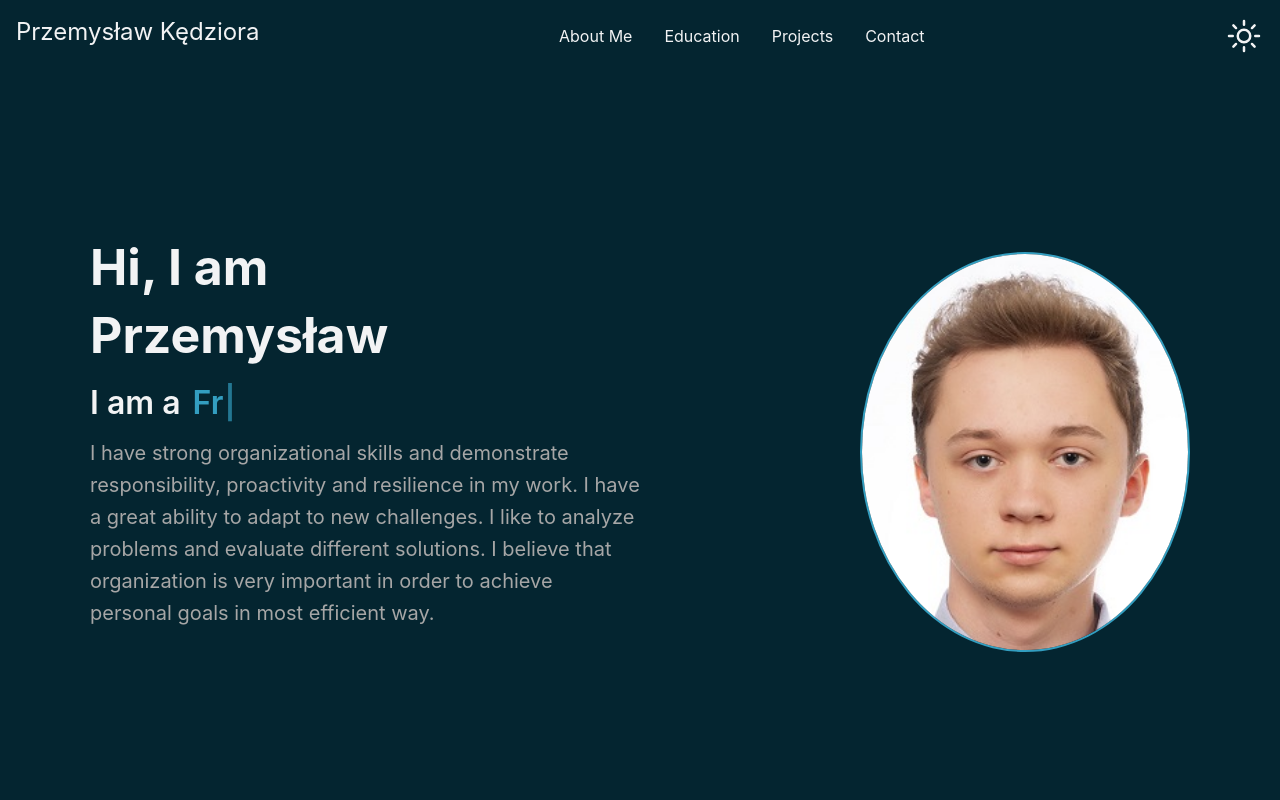
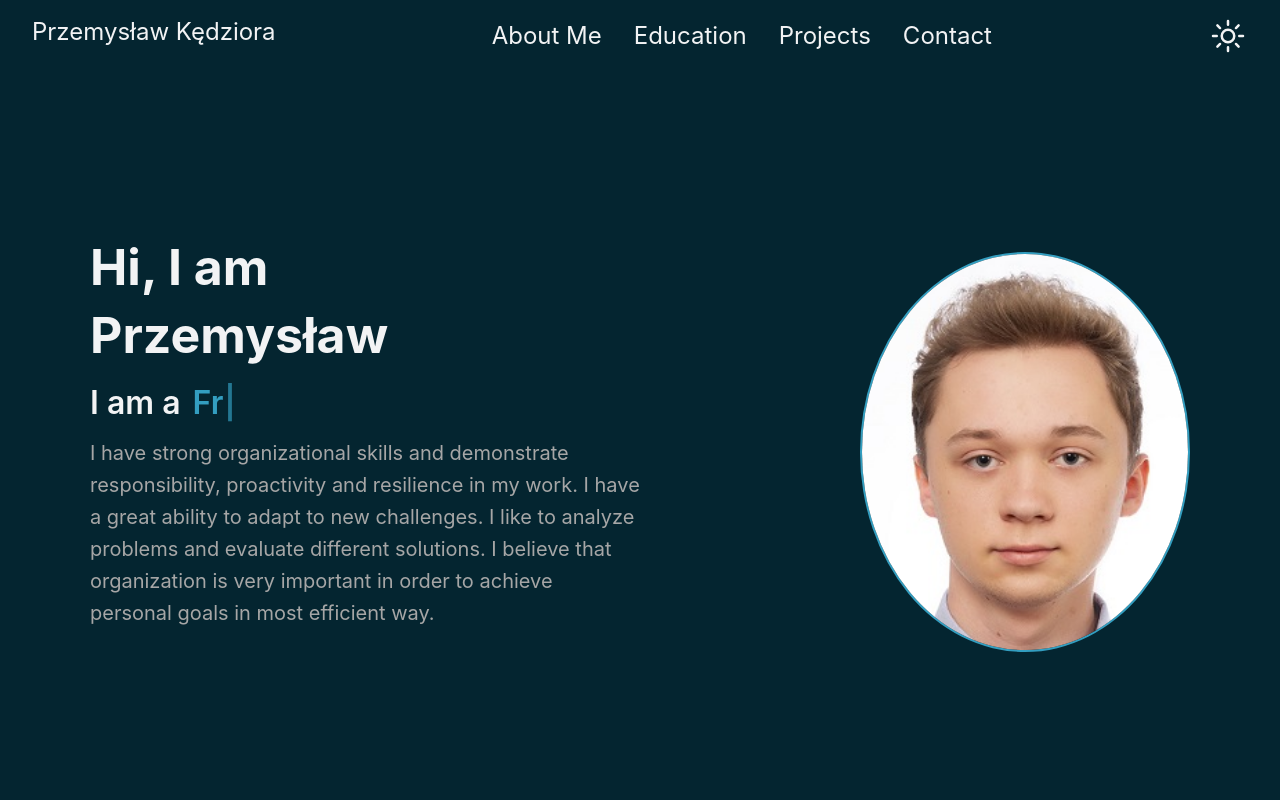
Before and after one commit to PrzemyslawKedziora/przemyslawkedziora, a React (Create React App) app: page / in a window 1280 px wide. Shown: the top 800 px of the page. Built offline with nearby package versions, Linux system fonts and the light colour scheme; no server answers.

Commit message:
Build: Deploy

```diff
--- a/package.json
+++ b/package.json
@@ -1,4 +1,5 @@
 {
+  "homepage": "https://przemyslawkedziora.github.io/przemyslawkedziora",
   "name": "przemyslawkedziora",
   "version": "0.1.0",
   "private": true,
@@ -14,6 +15,7 @@
     "@testing-library/jest-dom": "^5.17.0",
     "@testing-library/react": "^13.4.0",
     "@testing-library/user-event": "^13.5.0",
+    "gh-pages": "^6.1.1",
     "localforage": "^1.10.0",
     "match-sorter": "^6.3.4",
     "react": "^18.2.0",
@@ -28,6 +30,8 @@
     "web-vitals": "^2.1.4"
   },
   "scripts": {
+    "predeploy": "npm run build",
+    "deploy": "gh-pages -d build",
     "start": "react-scripts start",
     "build": "react-scripts build",
     "test": "react-scripts test",
--- a/src/components/navbar.js
+++ b/src/components/navbar.js
@@ -6,6 +6,8 @@ const NavContainer = styled.div`
     background: ${({theme}) => theme.cardLight};
     color: ${({theme}) => theme.textPrimary};
     font-size: 1rem;
+    padding-left: 2rem;
+    padding-right: 2rem;
 `;
 const ThemeSwitch = styled.button`
     background: none;
@@ -79,6 +81,7 @@ const NavItems = styled.ul`
   display: flex;
   justify-content: center;
   align-items: center;
+  font-size: 24px;
   gap: 32px;
   list-style: none;
   @media screen and (max-width: 900px) {
@@ -103,10 +106,10 @@ const Navbar = ({onThemeToggle}) => {
                     </span>
                 </MobileIcon>
                 <NavItems>
-                        <ListItem href="#about">About Me</ListItem>
+                    <ListItem href="#about">About Me</ListItem>
                     <ListItem href="#education">Education</ListItem>
                     <ListItem href="#projects">Projects</ListItem>
-                        <ListItem href="#contact">Contact</ListItem>
+                    <ListItem href="#contact">Contact</ListItem>
                 </NavItems>
                 <ThemeSwitch>
                         <SwitchIcon xmlns="http://www.w3.org/2000/svg" fill="none" viewBox="0 0 24 24" strokeWidth={1.5} onClick={onThemeToggle}
```
Also changed, not shown: 1 other file (tests, documents, lock files or other folders).
